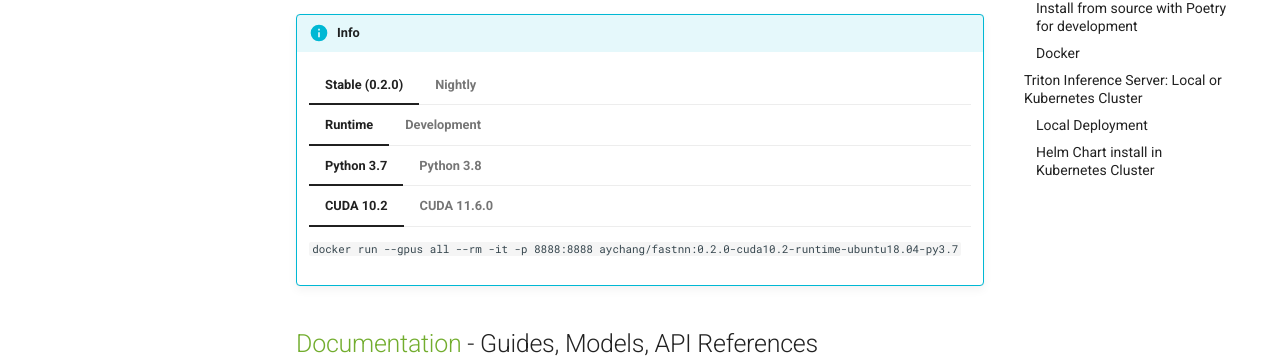
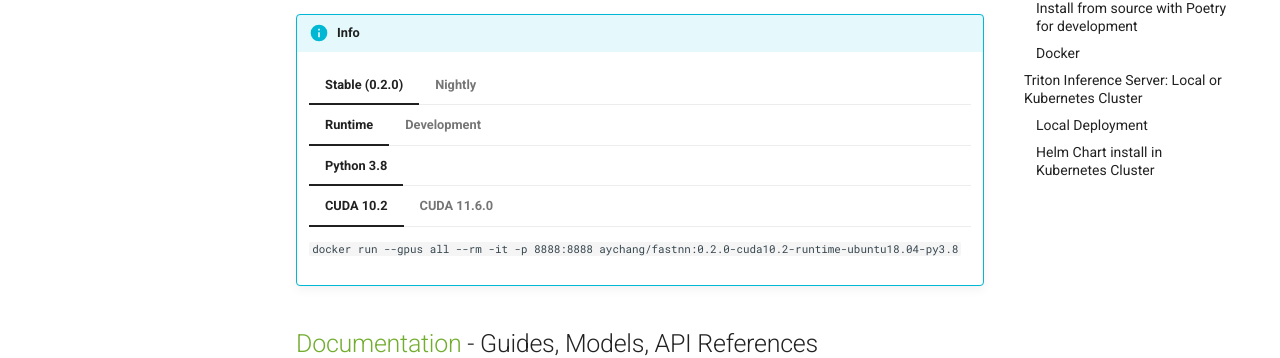
Before and after one commit to aychang95/fastnn, an MkDocs documentation site: the page built from docs/index.md, in a window 1280 px wide and 900 px high. Shown: the part 355-713 px from the top of the window. Built offline with MkDocs 1.6.1 and Material for MkDocs 9.7.7, drawn with Linux system fonts in a browser that asks for light colours; comment, search, counter and statistics services are not loaded; some of the changed lines change nothing that is shown.

Commit message:
Remove and deprecate python3.7 docker images

```diff
--- a/docs/index.md
+++ b/docs/index.md
@@ -21,16 +21,6 @@ A framework for deploying serializable and optimizable neural net models at scal
 
         === "Runtime"
 
-            === "Python 3.7"
-
-                === "CUDA 10.2"
-
-                    `docker run --gpus all --rm -it -p 8888:8888 aychang/fastnn:0.2.0-cuda10.2-runtime-ubuntu18.04-py3.7`
-
-                === "CUDA 11.6.0"
-
-                    `docker run --gpus all --rm -it -p 8888:8888 aychang/fastnn:0.2.0-cuda11.6.0-runtime-ubuntu20.04-py3.7`
-
             === "Python 3.8"
 
                 === "CUDA 10.2"
@@ -42,16 +32,6 @@ A framework for deploying serializable and optimizable neural net models at scal
                     `docker run --gpus all --rm -it -p 8888:8888 aychang/fastnn:0.2.0-cuda11.6.0-runtime-ubuntu20.04-py3.8`
 
         === "Development"
-
-            === "Python 3.7"
-
-                === "CUDA 10.2"
-
-                    `docker run --gpus all --rm -it -p 8888:8888 aychang/fastnn:0.2.0-cuda10.2-devel-ubuntu18.04-py3.7`
-
-                === "CUDA 11.6.0"
-
-                    `docker run --gpus all --rm -it -p 8888:8888 aychang/fastnn:0.2.0-cuda11.6.0-devel-ubuntu20.04-py3.7`
 
             === "Python 3.8"
 
@@ -67,16 +47,6 @@ A framework for deploying serializable and optimizable neural net models at scal
 
         === "Runtime"
 
-            === "Python 3.7"
-
-                === "CUDA 10.2"
-
-                    `docker run --gpus all --rm -it -p 8888:8888 aychang/fastnn:latest-cuda10.2-runtime-ubuntu18.04-py3.7`
-
-                === "CUDA 11.6.0"
-
-                    `docker run --gpus all --rm -it -p 8888:8888 aychang/fastnn:latest-cuda11.6.0-runtime-ubuntu20.04-py3.7`
-
             === "Python 3.8"
 
                 === "CUDA 10.2"
@@ -88,16 +58,6 @@ A framework for deploying serializable and optimizable neural net models at scal
                     `docker run --gpus all --rm -it -p 8888:8888 aychang/fastnn:latest-cuda11.6.0-runtime-ubuntu20.04-py3.8`
 
         === "Development"
-
-            === "Python 3.7"
-
-                === "CUDA 10.2"
-
-                    `docker run --gpus all --rm -it -p 8888:8888 aychang/fastnn:latest-cuda10.2-devel-ubuntu18.04-py3.7`
-
-                === "CUDA 11.6.0"
-
-                    `docker run --gpus all --rm -it -p 8888:8888 aychang/fastnn:latest-cuda11.6.0-devel-ubuntu20.04-py3.7`
 
             === "Python 3.8"
 
```
Also changed, not shown: 4 other files.
